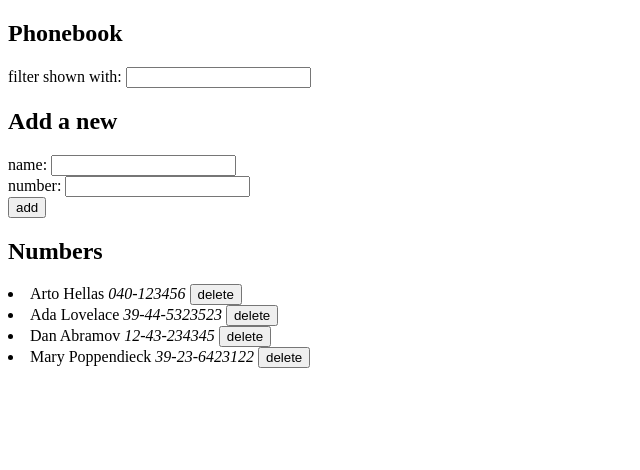
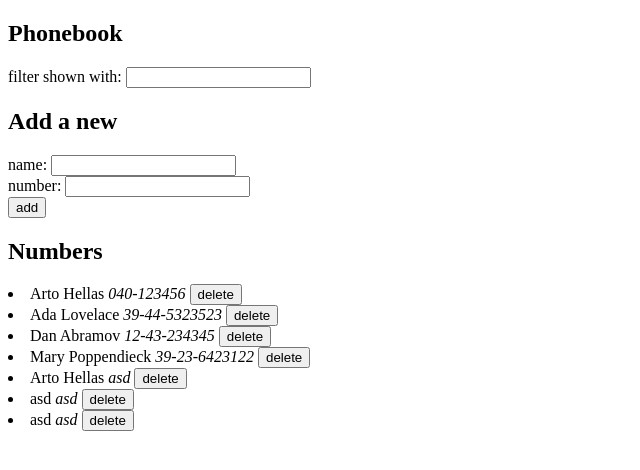
Before and after one commit to Sepuliini/Fullstack19, a React (Create React App) app in the folder osa2/puhelinluettelo/puhelinluettelo/: page / in a window 1280 px wide. Shown: the top 470 px of the page, without its empty margins (0-640 px from the left). Built offline with nearby package versions, Linux system fonts and the light colour scheme; data requests are answered from the project's data file.

Commit message:
puhelinluettelo jatkoa

```diff
--- a/osa2/puhelinluettelo/puhelinluettelo/db.json
+++ b/osa2/puhelinluettelo/puhelinluettelo/db.json
@@ -19,6 +19,21 @@
       "name": "Mary Poppendieck ",
       "number": "39-23-6423122",
       "id": 4
+    },
+    {
+      "name": "Arto Hellas ",
+      "number": "asd",
+      "id": 5
+    },
+    {
+      "name": "asd ",
+      "number": "asd",
+      "id": 6
+    },
+    {
+      "name": "asd ",
+      "number": "asd",
+      "id": 7
     }
   ]
 }
--- a/osa2/puhelinluettelo/puhelinluettelo/src/App.js
+++ b/osa2/puhelinluettelo/puhelinluettelo/src/App.js
@@ -11,9 +11,7 @@ import Person from './components/Person'
 import personService from './services/persons'
 
 const App = () => {
-  const [ persons, setPersons] = useState([
-
-  ])
+  const [ persons, setPersons] = useState([])
 
   useEffect(() => {
     personService
@@ -22,8 +20,6 @@ const App = () => {
         setPersons(response.data)
       })
   }, [])
-
-
 
 
   return (
--- a/osa2/puhelinluettelo/puhelinluettelo/src/components/AddPerson.js
+++ b/osa2/puhelinluettelo/puhelinluettelo/src/components/AddPerson.js
@@ -17,21 +17,18 @@ const AddPerson = ({persons, setPersons}) => {
 
       const personObject = {
       name: newName + ' ',
-      number: newNumber
+      number: newNumber,
+      id: persons.length + 1
       }
 
-        if ((persons.filter(p => p.name.toLowerCase === newName)) === true) {
-
+        if ((persons.filter(p => p.name.toLowerCase === newName.toLowerCase)).length > 0) {
           console.log('toimiiko?')
-
           window.alert(`${newName} is already added to phonebook`)
           setNewName('')
           setNewNumber('')
         }
 
         else {
-
-
             personService
             .create(personObject)
             .then(response => {
--- a/osa2/puhelinluettelo/puhelinluettelo/src/components/Person.js
+++ b/osa2/puhelinluettelo/puhelinluettelo/src/components/Person.js
@@ -1,6 +1,11 @@
 import React, { useState } from 'react'
+import axios from 'axios'
+
+//services
+import personService from '../services/persons'
 
 const Person = ({persons, setPersons}) => {
+
     const names = persons.map(person => <li key={person.id}>{person.name}
     <em key={person.number}>{person.number}</em>
     <em> <button onClick={() => personDelete()}>delete</button></em>
@@ -8,17 +13,23 @@ const Person = ({persons, setPersons}) => {
 
      const personDelete = () => {
 
-      return (
-        <div>
 
-        </div>
-      )
+      //kesken
+
+
+      personService.deletePerson(persons.id)
+      .then(res => {
+        setPersons(persons.filter(p => p.id !== persons.id))
+      })
+      .catch(err => {
+        setPersons(persons.filter(p => p.id !== persons.id))
+        })
      }
+
 
   return (
     <div>
         {names}
-
     </div>
   )
 }
--- a/osa2/puhelinluettelo/puhelinluettelo/src/services/persons.js
+++ b/osa2/puhelinluettelo/puhelinluettelo/src/services/persons.js
@@ -13,4 +13,9 @@ const getAll = () => {
     return axios.put(`${baseUrl}/${id}`, newObject)
   }
 
-  export default {getAll, create, update}
+  const deletePerson = id => {
+    return axios.delete(`${baseUrl}/${id}`)
+        .then(res => res.data)
+}
+
+  export default {getAll, create, update, deletePerson}
```
